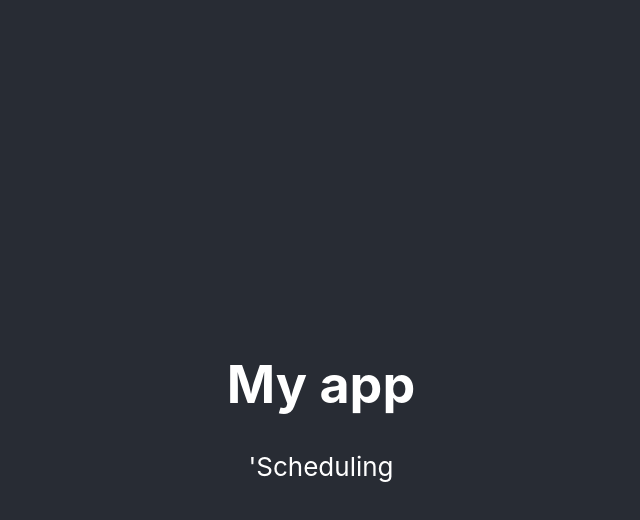
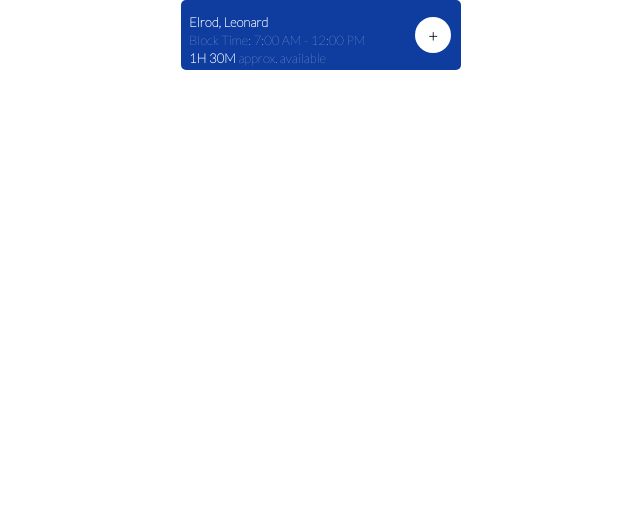
Before and after one commit to dmartin5150/SSMScheduling, a React (Create React App) app: page / in a window 1280 px wide. Shown: the top 520 px of the page, without its empty margins (319-959 px from the left). Built offline with nearby package versions, Linux system fonts and the light colour scheme.

Commit message:
added header to column

```diff
--- a/public/index.html
+++ b/public/index.html
@@ -3,6 +3,9 @@
   <head>
     <meta charset="utf-8" />
     <link rel="icon" href="%PUBLIC_URL%/favicon.ico" />
+    <link rel="preconnect" href="https://fonts.googleapis.com">
+    <link rel="preconnect" href="https://fonts.gstatic.com" crossorigin>
+    <link href="https://fonts.googleapis.com/css2?family=Lato:wght@100&display=swap" rel="stylesheet">
     <meta name="viewport" content="width=device-width, initial-scale=1" />
     <meta name="theme-color" content="#000000" />
     <meta
--- a/src/App.css
+++ b/src/App.css
@@ -3,12 +3,10 @@
 }
 
 .App-header {
-  background-color: #282c34;
+  background-color: white;
   min-height: 100vh;
   display: flex;
   flex-direction: column;
   align-items: center;
-  justify-content: center;
-  font-size: calc(10px + 2vmin);
-  color: white;
+  color: black;
 }
--- a/src/App.tsx
+++ b/src/App.tsx
@@ -6,7 +6,6 @@ function App() {
   return (
     <div className="App">
       <header className="App-header">
-        <h1>My app</h1>
         <SchedulingHome />
       </header>
     </div>
--- /dev/null
+++ b/src/components/ProviderColumn/AddButton/AddButton.css
@@ -0,0 +1,19 @@
+.add-button {
+    border-radius:50%;
+    padding:3px;
+    background-color: white;
+    color:black;
+    width:30px;
+    height:30px;
+    display:flex;
+    justify-content: center;
+    align-items: center;
+    margin-right:10px;
+    font-size: medium;
+    font-weight: bolder;
+    .add-button-plus {
+        margin:0;
+        padding:0;
+
+    }
+}
--- /dev/null
+++ b/src/components/ProviderColumn/AddButton/AddButton.tsx
@@ -0,0 +1,15 @@
+import React from 'react';
+import './AddButton.css'
+
+const AddButton: React.FC = () => {
+    return(
+        <div className='add-button'>
+            {/* <div className='add-button-container'> */}
+                <p className='add-button-plus'><b>+</b></p>
+            {/* </div> */}
+
+        </div>
+    )
+}
+
+export default AddButton;
--- a/src/components/ProviderColumn/ProviderColumn.tsx
+++ b/src/components/ProviderColumn/ProviderColumn.tsx
@@ -1,5 +1,5 @@
 import React  from "react";
-import ProviderColumnHeader from "./ProviderColumnHeader/ProviderColumnHeader.component";
+import ProviderColumnHeader from "./ProviderColumnHeader/ProviderColumnHeader";
 import { Provider } from "../../data/datatypes/provider";
 import { Block } from "../../data/datatypes/block";
 import './ProviderColumn.css';
--- a/src/components/ProviderColumn/ProviderColumnHeader/ProviderColumnHeader.css
+++ b/src/components/ProviderColumn/ProviderColumnHeader/ProviderColumnHeader.css
@@ -1,4 +1,37 @@
 .provider-column-header {
-    background-color: blue;
+    background-color: rgb(27, 66, 151);
+    background-color: rgb(14, 60, 159);
+
     color:white;
+    border-radius: 5px;
+    min-width:280px;
+    height:70px;
+    text-align: left;
+    font-size:small;
+    font-family: Lato;
+    display:flex;
+    flex-direction: row;
+    justify-content: space-between;
+    align-items: center;
+
+    .provider-column-header-data {
+        display:flex;
+        flex-direction: column;
+        justify-content: center;
+        padding:10px 8px 0px 8px;
+        .provider-column-header-name {
+            margin:0;
+            padding:0
+        }
+        .provider-column-header-time {
+            margin:0;
+            padding:2px 0;
+            font-weight:lighter;
+        }
+        .provider-column-header-available {
+            margin:0;
+            padding:0
+        }
+    }
+
 }
--- /dev/null
+++ b/src/components/ProviderColumn/ProviderColumnHeader/ProviderColumnHeader.tsx
@@ -0,0 +1,29 @@
+import React from 'react';
+import { Provider } from '../../../data/datatypes/provider';
+import { Block } from '../../../data/datatypes/block';
+import AddButton from '../AddButton/AddButton';
+import './ProviderColumnHeader.css';
+
+
+interface ProviderColumnHeaderProps  {
+    provider:Provider,
+    block: Block
+}
+
+
+
+const ProviderColumnHeader: React.FC<ProviderColumnHeaderProps> = ({provider, block}) => {
+    return(
+        <div className='provider-column-header'>
+            <div className='provider-column-header-data'>
+                <p className='provider-column-header-name'><b>{provider.providerName}</b></p>
+                <p className='provider-column-header-time'>Block Time: {block.timeString}</p>
+                <p className='provider-column-header-available'><b>{block.availableTime}</b> approx. available</p>
+            </div>
+            <div className='provider-column-header-button'>
+                <AddButton />
+            </div>
+        </div>
+    );
+}
+export default ProviderColumnHeader
--- a/src/data/sampledata/Providers.ts
+++ b/src/data/sampledata/Providers.ts
@@ -1,7 +1,7 @@
 import { Provider } from "../datatypes/provider";
 
 export const PROVIDERS:Provider[] = [
-    {providerId:1, providerName:'Elrod,Leonard',hasBlock:true, blockId:1,procedureIds:[1,2,3]},
+    {providerId:1, providerName:'Elrod, Leonard',hasBlock:true, blockId:1,procedureIds:[1,2,3]},
     {providerId:2, providerName:'Rodriguez,Alvarez',hasBlock:true, blockId:2,procedureIds:[4]},
     {providerId:3, providerName:'Smith,John',hasBlock:true, blockId:3,procedureIds:[]},
     {providerId:4, providerName:'Jones,William',hasBlock:true, blockId:4,procedureIds:[5,6,7,8]},
--- a/src/views/Scheduling/SchedulingHome.tsx
+++ b/src/views/Scheduling/SchedulingHome.tsx
@@ -1,9 +1,14 @@
 import React from 'react';
+import ProviderColumn from '../../components/ProviderColumn/ProviderColumn';
+import { PROVIDERS } from '../../data/sampledata/Providers';
+import { BLOCKS } from '../../data/sampledata/Blocks';
 import './SchedulingHome.css';
 
 const SchedulingHome = () => {
     return(
-        <div>'Scheduling</div>
+        <div className='schedule-home'>
+            <ProviderColumn provider={PROVIDERS[0]} block={BLOCKS[0]} />
+        </div>
     )
 }
 export default SchedulingHome
```
Also changed, not shown: src/components/ProviderColumn/ProviderColumnHeader/ProviderColumnHeader.component.tsx (deleted, +0 -23 lines).
